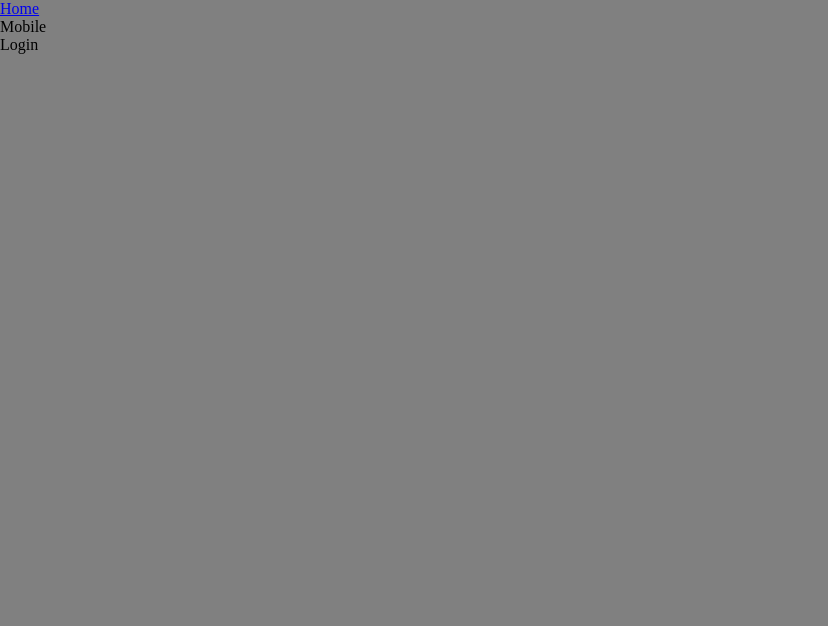
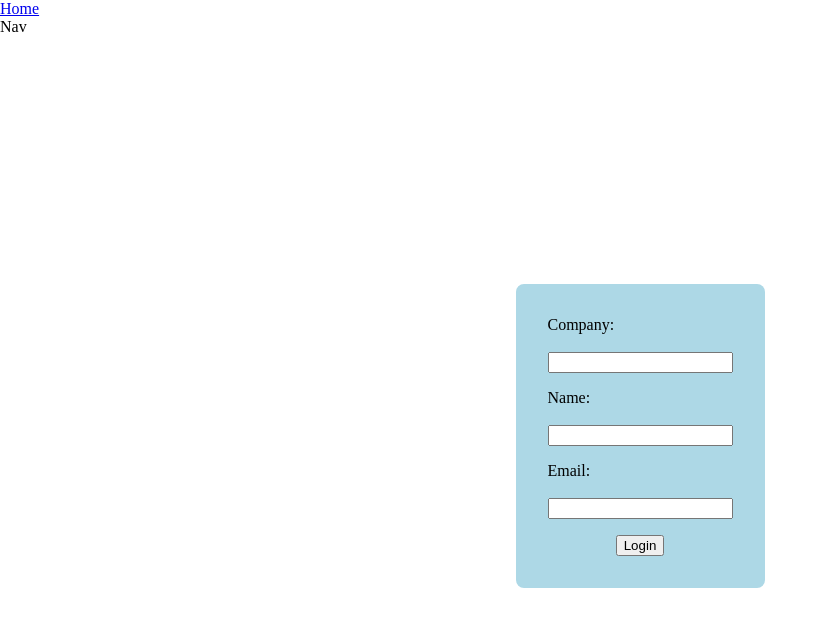
Before and after one commit to Quinten97/FakeShop, a React (Vite) app in the folder fakeshop/: page / in a window 1280 px wide. Shown: the top 626 px of the page, without its empty margins (0-828 px from the left). Built offline with nearby package versions, Linux system fonts and the light colour scheme.

Commit message:
started work on login page

```diff
--- /dev/null
+++ b/fakeshop/src/components/input/Input.tsx
@@ -0,0 +1,24 @@
+import styled from "@emotion/styled";
+import React from "react";
+
+interface InputProps {
+  label: string;
+  name: string;
+}
+
+const StyledLabel = styled.label`
+  display: grid;
+`;
+
+export function Input(props: InputProps) {
+  const { label, name } = props;
+  return (
+    <>
+      <StyledLabel>
+        <p>{label}</p>
+        &nbsp;
+        <input name={name} />
+      </StyledLabel>
+    </>
+  );
+}
--- /dev/null
+++ b/fakeshop/src/components/login/DesktopLogin.tsx
@@ -0,0 +1,5 @@
+import React from "react";
+
+export function DesktopLogin() {
+  return <>Desktop</>;
+}
--- /dev/null
+++ b/fakeshop/src/components/login/MobileLogin.tsx
@@ -0,0 +1,25 @@
+import React from "react";
+import { Input } from "../input/Input";
+import styled from "@emotion/styled";
+
+const StyledForm = styled.form`
+  display: grid;
+  place-items: center;
+  gap: 1rem;
+  border-radius: 0.5rem;
+  background-color: lightBlue;
+  padding: 2rem;
+`;
+
+export function MobileLogin() {
+  return (
+    <>
+      <StyledForm>
+        <Input label="Company:" name="company" />
+        <Input label="Name:" name="name" />
+        <Input label="Email:" name="email" />
+        <button type="submit">Login</button>
+      </StyledForm>
+    </>
+  );
+}
--- a/fakeshop/src/components/nav/MobileNav.jsx
+++ b/fakeshop/src/components/nav/MobileNav.jsx
@@ -3,8 +3,8 @@ import { Outlet } from "react-router-dom";
 export function MobileNav() {
   return (
     <>
-      Mobile
-      <div>
+      Nav
+      <div className="outletContainer">
         <Outlet />
       </div>
     </>
--- a/fakeshop/src/index.css
+++ b/fakeshop/src/index.css
@@ -1,5 +1,10 @@
 * {
   box-sizing: border-box;
-  background-color: grey;
   margin: 0;
 }
+
+.outletContainer {
+  height: 100vh;
+  display: grid;
+  place-items: center;
+}
--- a/fakeshop/src/main.jsx
+++ b/fakeshop/src/main.jsx
@@ -9,15 +9,17 @@ import Home from "./routes/home";
 
 /** @jsx jsx */
 
+const isMobile = true;
+
 const router = createBrowserRouter([
   {
     path: "/",
-    element: <Root />,
+    element: <Root isMobile={isMobile} />,
     errorElement: <ErrorPage />,
     children: [
       {
         path: "/",
-        element: <Login />,
+        element: <Login isMobile={isMobile} />,
       },
       {
         path: "/home",
--- a/fakeshop/src/routes/login.jsx
+++ b/fakeshop/src/routes/login.jsx
@@ -1,3 +1,6 @@
-export default function Login() {
-  return <>Login</>;
+import { MobileLogin } from "../components/login/MobileLogin";
+import { DesktopLogin } from "../components/login/DesktopLogin";
+export default function Login(props) {
+  const { isMobile } = props;
+  return <>{isMobile ? <MobileLogin /> : <DesktopLogin />}</>;
 }
--- a/fakeshop/src/routes/root.jsx
+++ b/fakeshop/src/routes/root.jsx
@@ -1,11 +1,10 @@
-import { Outlet, Link } from "react-router-dom";
+import { Link } from "react-router-dom";
 import styled from "@emotion/styled";
 import { DesktopNav } from "../components/Nav/DesktopNav";
 import { MobileNav } from "../components/Nav/MobileNav";
 
-export default function Root() {
-  const isMobile = true;
-
+export default function Root(props) {
+  const { isMobile } = props;
   const Nav = styled.nav`
     color: yellow;
   `;
```
